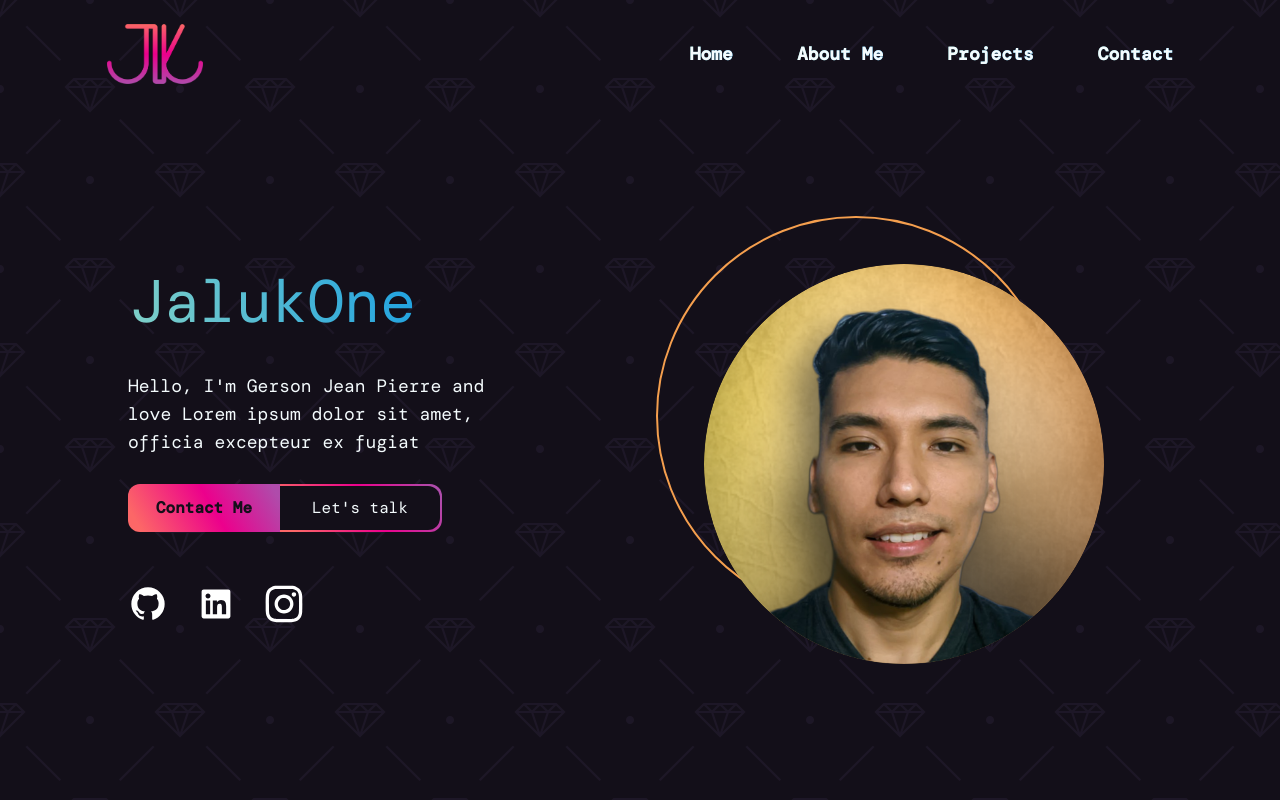
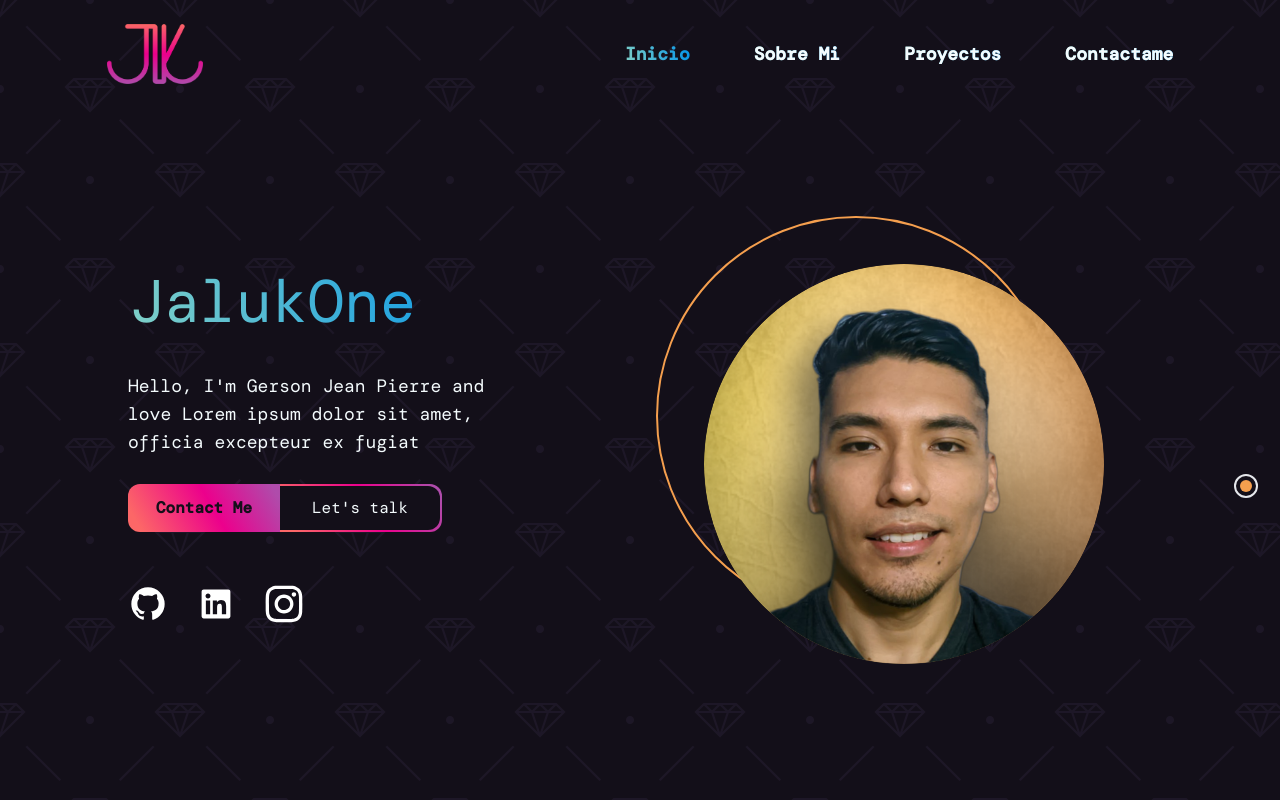
Before and after one commit to jalukone/portfolio, a React (Vite) app: page / in a window 1280 px wide. Shown: the top 800 px of the page. Built offline with nearby package versions, Linux system fonts and the light colour scheme; a web font is replaced by a local one.

Commit message:
spanish links default

```diff
--- a/src/components/DotGroup.tsx
+++ b/src/components/DotGroup.tsx
@@ -11,24 +11,24 @@ const DotGroup = ({ selectedPage, setSelectedPage }: DotGroupProps) => {
   return (
     <div className="flex flex-col gap-6 fixed top-[60%] right-7">
       <a
-        href="#home"
-        className={`${selectedPage === "home" ? selectedStyles : "bg-dark-grey"
+        href="#inicio"
+        className={`${selectedPage === "inicio" ? selectedStyles : "bg-dark-grey"
           } w-3 h-3 rounded-full`}
-        onClick={() => setSelectedPage("home")}
+        onClick={() => setSelectedPage("inicio")}
       ></a>
 
       <a
-        href="#skills"
-        className={`${selectedPage === "about me" ? selectedStyles : "bg-dark-grey"
+        href="#sobre mi"
+        className={`${selectedPage === "sobre mi" ? selectedStyles : "bg-dark-grey"
           } w-3 h-3 rounded-full`}
-        onClick={() => setSelectedPage("about me")}
+        onClick={() => setSelectedPage("sobre mi")}
       ></a>
 
       <a
-        href="#projects"
-        className={`${selectedPage === "projects" ? selectedStyles : "bg-dark-grey"
+        href="#proyectos"
+        className={`${selectedPage === "proyectos" ? selectedStyles : "bg-dark-grey"
           } w-3 h-3 rounded-full`}
-        onClick={() => setSelectedPage("projects")}
+        onClick={() => setSelectedPage("proyectos")}
       ></a>
 
       {/* <a */}
@@ -39,10 +39,10 @@ const DotGroup = ({ selectedPage, setSelectedPage }: DotGroupProps) => {
       {/* ></a> */}
 
       <a
-        href="#contact"
-        className={`${selectedPage === "contact" ? selectedStyles : "bg-dark-grey"
+        href="#contactame"
+        className={`${selectedPage === "contactame" ? selectedStyles : "bg-dark-grey"
           } w-3 h-3 rounded-full`}
-        onClick={() => setSelectedPage("contact")}
+        onClick={() => setSelectedPage("contactame")}
       ></a>
     </div>
   );
--- a/src/components/Landing.tsx
+++ b/src/components/Landing.tsx
@@ -12,14 +12,14 @@ const Landing = ({ setSelectedPage }: setSelectedPageProps) => {
   const isAboveMediumScreens = useMediaQuery("(min-width: 1060px)");
 
   return (
-    <section id="home" className="md:flex md:justify-between md:items-center h-full gap-16 py-10
+    <section id="inicio" className="md:flex md:justify-between md:items-center h-full gap-16 py-10
       xl:mx-0 md:mx-[10%] ">
 
       {/* I M A G E */}
       <div className="basis-3/5 z-10 mt-16 md:mt-32 flex justify-center md:order-2">
         {isAboveMediumScreens ? (
           <div className="relative z-0 ml-20 before:absolute before:-top-12 before:-left-12
-           before:rounded-full before:w-full before:h-full before:border-2 before:border-gold before:z-[-1]"
+            before:rounded-full before:w-full before:h-full before:border-2 before:border-gold before:z-[-1]"
           >
             <img
               className="rounded-full w-[400px] md:max-w-[600px] z-10 "
--- a/src/components/Navbar.tsx
+++ b/src/components/Navbar.tsx
@@ -21,7 +21,7 @@ const Navbar = ({ isTopOfPage, selectedPage, setSelectedPage }: NavbarProps) =>
     <nav className={`${navbarBackground} z-40 w-full fixed top-0 py-6`}>
       <div className="flex items-center justify-between mx-auto w-5/6">
         <a
-          href="#home"
+          href="#inicio"
         >
           <img src={Logo} alt="Logo" className="md:h-[60px] h-[45px]" />
         </a>
@@ -29,17 +29,17 @@ const Navbar = ({ isTopOfPage, selectedPage, setSelectedPage }: NavbarProps) =>
         {isAboveSmallScreens ? (
           <div className="flex justify-between gap-16 font-dmmono text-lg ">
             <LinkAnchor
-              page="Home"
+              page="Inicio"
               selectedPage={selectedPage}
               setSelectedPage={setSelectedPage}
             />
             <LinkAnchor
-              page="About Me"
+              page="Sobre Mi"
               selectedPage={selectedPage}
               setSelectedPage={setSelectedPage}
             />
             <LinkAnchor
-              page="Projects"
+              page="Proyectos"
               selectedPage={selectedPage}
               setSelectedPage={setSelectedPage}
             />
@@ -49,7 +49,7 @@ const Navbar = ({ isTopOfPage, selectedPage, setSelectedPage }: NavbarProps) =>
             {/*   setSelectedPage={setSelectedPage} */}
             {/* /> */}
             <LinkAnchor
-              page="Contact"
+              page="Contactame"
               selectedPage={selectedPage}
               setSelectedPage={setSelectedPage}
             />
@@ -71,17 +71,17 @@ const Navbar = ({ isTopOfPage, selectedPage, setSelectedPage }: NavbarProps) =>
             {/* M E N U   I T E M S */}
             <div className="flex flex-col gap-10 ml-[33%] text-2xl text-light">
               <LinkAnchor
-                page="Home"
+                page="Inicio"
                 selectedPage={selectedPage}
                 setSelectedPage={setSelectedPage}
               />
               <LinkAnchor
-                page="About Me"
+                page="Sobre Mi"
                 selectedPage={selectedPage}
                 setSelectedPage={setSelectedPage}
               />
               <LinkAnchor
-                page="Projects"
+                page="Proyectos"
                 selectedPage={selectedPage}
                 setSelectedPage={setSelectedPage}
               />
@@ -91,7 +91,7 @@ const Navbar = ({ isTopOfPage, selectedPage, setSelectedPage }: NavbarProps) =>
               {/*   setSelectedPage={setSelectedPage} */}
               {/* /> */}
               <LinkAnchor
-                page="Contact"
+                page="Contactame"
                 selectedPage={selectedPage}
                 setSelectedPage={setSelectedPage}
               />
```
